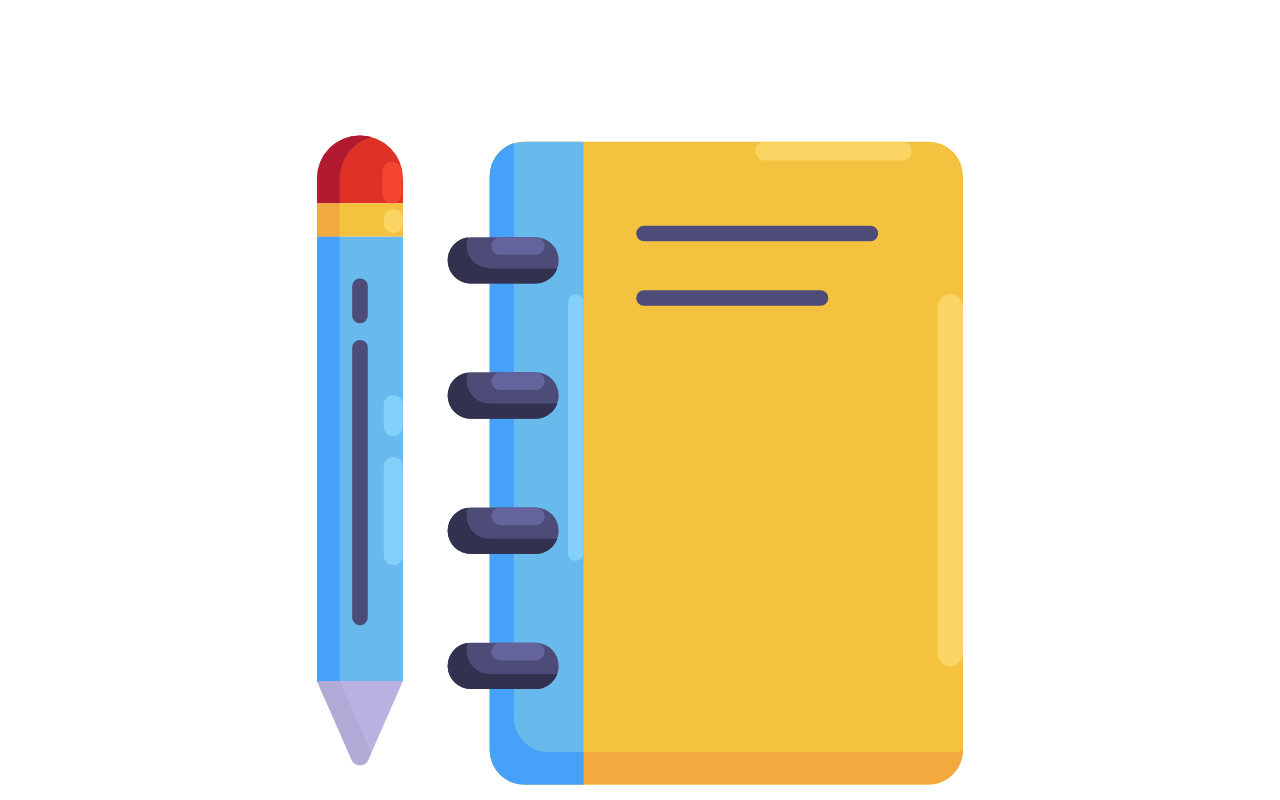
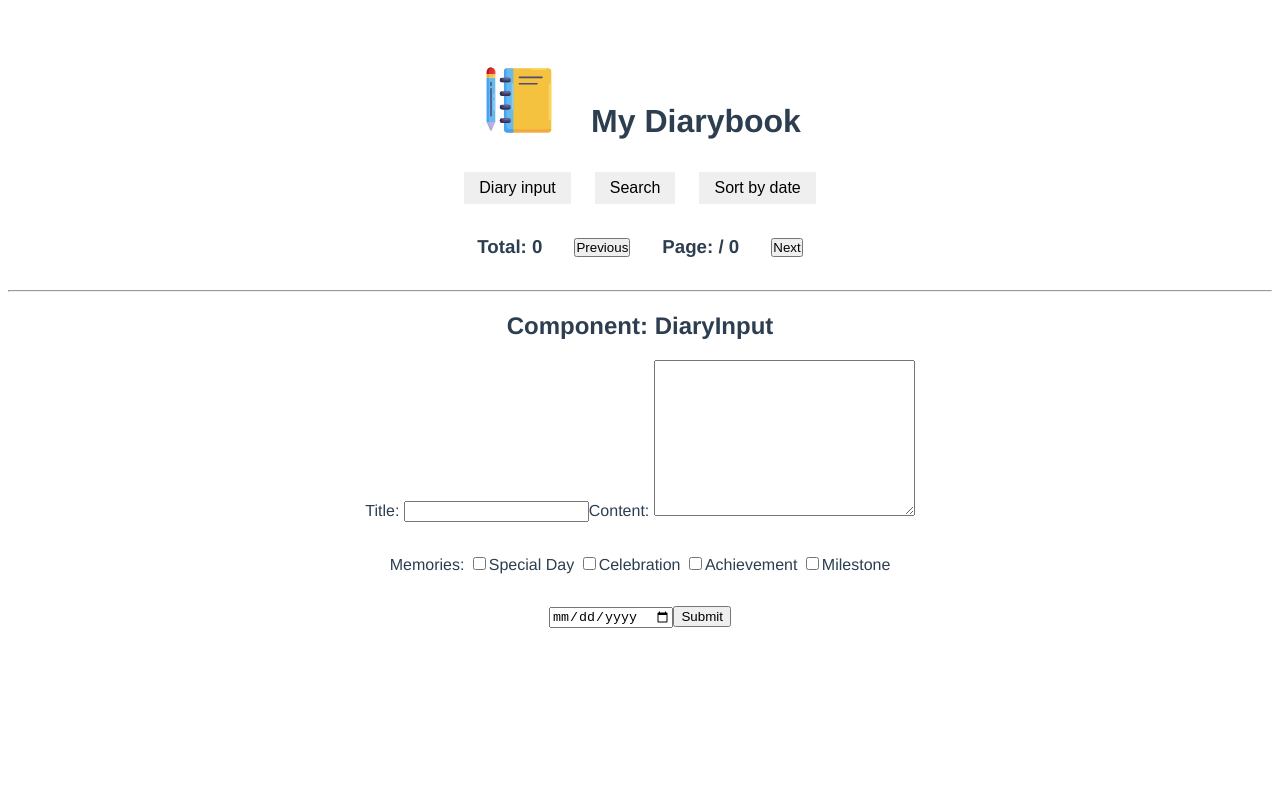
Before and after one commit to fffanfannn/p1-vue-diary-list, a Vue app: page / in a window 1280 px wide. Shown: the top 800 px of the page. Built offline with nearby package versions, Linux system fonts and the light colour scheme.

Commit message:
item style

```diff
--- a/src/components/DiaryItem.vue
+++ b/src/components/DiaryItem.vue
@@ -1,20 +1,20 @@
 <template>
-  <li>
-    <h3>Component: DiaryItem</h3>
+  <div class="diaryCard">
+    <div class="diaryContent">
       <h4>{{ eachDiaryObj.diaryTitle }}</h4>
       <p>{{ eachDiaryObj.diaryContent }}</p>
-
-    Memories:
-    <div class="clnmemories">
-      <p v-for="(tag, index) in eachDiaryObj.diaryMemory" :key="index">
+      <ul>
+        <li v-for="(tag, index) in eachDiaryObj.diaryMemory" :key="index">
           {{ tag }}
-      </p>
+        </li>
+      </ul>
     </div>
-
     <!-- <p>Memory: {{ eachDiaryObj.diaryMemory }}</p> -->
+    <div class="diaryDate">
       <p>{{ daysCalculation }}</p>
       <button @click="deleteBtn">Delete</button>
-  </li>
+    </div>
+  </div>
 </template>
 
 <script>
@@ -61,22 +61,66 @@ export default {
 };
 </script>
 <style scoped lang="scss">
-li {
-  width: 300px;
-  padding: 1rem;
-  flex-wrap: wrap;
-  list-style: none;
+* {
+  margin: 0;
+  padding: 0;
+  box-sizing: border-box;
+}
+.diaryCard {
+  padding: 1rem 2rem;
+  border: 1px solid rgba(0, 140, 255, 0.637);
+  text-align: left;
+  width: 90%;
+  margin: 1rem auto;
+  border-radius: 10px;
+
+  .diaryContent {
+    h4 {
+      font-size: 1.2rem;
+      font-weight: bold;
+      margin-bottom: 1rem;
     }
 
-.clnmemories {
+    p {
+      margin-bottom: 1rem;
+    }
+
+    ul {
+      list-style: none;
       display: flex;
-  justify-content: center;
+      flex-wrap: wrap;
+      justify-content: start;
       align-items: center;
       gap: 0.5rem;
+
+      li {
+        padding: 5px 10px;
+        border: 1px solid rgb(255 186 0);
+        border-radius: 15px;
+        font-size: 0.8rem;
       }
-.clnmemories p {
-  padding: 5px 10px;
-  border: 1px solid rgb(0, 140, 255);
-  border-radius: 15px;
+    }
+  }
+
+  .diaryDate {
+    margin-top: 1.5rem;
+    display: flex;
+    justify-content: space-between;
+    align-items: center;
+
+    button {
+      border: none;
+      padding: 7px 15px;
+      font-size: 1rem;
+      transition: 1s;
+      border-radius: 10px;
+      background-color: #cae8ff;
+
+      &:hover {
+        background-color: rgb(255 186 0);
+        cursor: pointer;
+      }
+    }
+  }
 }
 </style>
--- a/src/components/DiaryList.vue
+++ b/src/components/DiaryList.vue
@@ -1,10 +1,12 @@
 <template>
-  <div>
-    <div>
+  <header>
+    <div class="container">
+      <div class="flexbox">
+        <div class="logo">
           <svg
             xmlns="http://www.w3.org/2000/svg"
-        width="800px"
-        height="800px"
+            width="80px"
+            height="80px"
             viewBox="0 0 2050 2050"
             data-name="Layer 2"
             id="Layer_2"
@@ -220,48 +222,56 @@
               y="209.3"
             />
           </svg>
+          <h1>My Diarybook</h1>
         </div>
-    <h2>My Diarybook</h2>
+        <ul>
+          <li><button @click="sortByInputDisplay">Diary input</button></li>
+          <li><button @click="sortBySearchDisplay">Search</button></li>
+          <li><button @click="sortByDateDisplay">Sort by date</button></li>
+        </ul>
       </div>
-  <button @click="sortByInputDisplay">Diary input</button>
-  <button @click="sortBySearchDisplay">Search</button>
-  <button @click="sortByDateDisplay">Sort by date</button>
+    </div>
+  </header>
 
-  <div>
-    <div v-if="isSortBySearchDisplay">
+  <section class="searchDisplay" v-if="isSortBySearchDisplay">
+    <div class="container">
       <input type="text" v-model="searchText" placeholder="search by title" />
       <button @click="searchBtn">search</button>
-      <ul>
+      <div>
         <DiaryItem
           v-for="diaryObj in searchArray"
           :key="diaryObj.id"
           :eachDiaryObj="diaryObj"
           @deleteObjId="deleteObjId"
         />
-      </ul>
       </div>
+    </div>
+  </section>
 
-    <div v-if="isSortByDateDisplay">
+  <section class="dateDisplay" v-if="isSortByDateDisplay">
+    <div class="container">
       <button @click="sortByDate">Sort by date</button>
-      <ul v-if="isSortedByDate">
+      <div v-if="isSortedByDate">
         <DiaryItem
           v-for="diaryObj in displayedDiaryArray"
           :key="diaryObj.id"
           :eachDiaryObj="diaryObj"
           @deleteObjId="deleteObjId"
         />
-      </ul>
       </div>
+    </div>
+  </section>
 
-    <div v-if="isSortByInputDisplay">
-      <ul>
+  <section class="inputDisplay" v-if="isSortByInputDisplay">
+    <div class="container">
+      <div>
         <DiaryItem
           v-for="diaryObj in diaryArray.slice(-3)"
           :key="diaryObj.id"
           :eachDiaryObj="diaryObj"
           @deleteObjId="deleteObjId"
         />
-      </ul>
+      </div>
       <div class="pageBtn">
         <h3>Total: {{ diaryNum }}</h3>
         <button @click="previousPage">Previous</button>
@@ -269,7 +279,7 @@
         <button @click="nextPage">Next</button>
       </div>
     </div>
-  </div>
+  </section>
 </template>
 
 <script>
@@ -347,18 +357,34 @@ export default {
       return copyArray;
     },
   },
-
-  // computed: {
-  //   definedArray() {
-  //     if (previousPage) {
-  //       return this.diaryArray.slice(-6, -3);
-  //     }
-  //     return this.diaryArray.slice(-3);
-  //   },
-  // },
 };
 </script>
 <style scoped lang="scss">
+* {
+  margin: 0;
+  padding: 0;
+  box-sizing: border-box;
+}
+.container {
+  max-width: 800px;
+  width: 90%;
+  margin: 0 auto;
+}
+
+header {
+  margin-bottom: 2rem;
+  .flexbox {
+    display: flex;
+    flex-direction: column;
+    gap: 2rem;
+
+    .logo {
+      display: flex;
+      justify-content: center;
+      align-items: end;
+      gap: 2rem;
+
+      svg {
         .cls-1 {
           fill: #f4c23f;
         }
@@ -404,15 +430,35 @@ export default {
         .cls-15 {
           fill: #64639c;
         }
+      }
+    }
+
     ul {
       display: flex;
-  gap: 3rem;
-  margin: auto;
       justify-content: center;
-  align-items: start;
+      gap: 1.5rem;
       list-style: none;
+
+      button {
+        border: none;
+        padding: 7px 15px;
+        font-size: 1rem;
+        transition: 1s;
+
+        &:hover {
+          background-color: #afdbff;
+          cursor: pointer;
+        }
+      }
+    }
+  }
 }
 
+.inputDisplay {
+  // div {
+  //   border: 1px solid gray;
+  // }
+}
 .pageBtn {
   margin: 2rem auto;
   display: flex;
```
Lines whose indentation alone changed are shown as unchanged.
